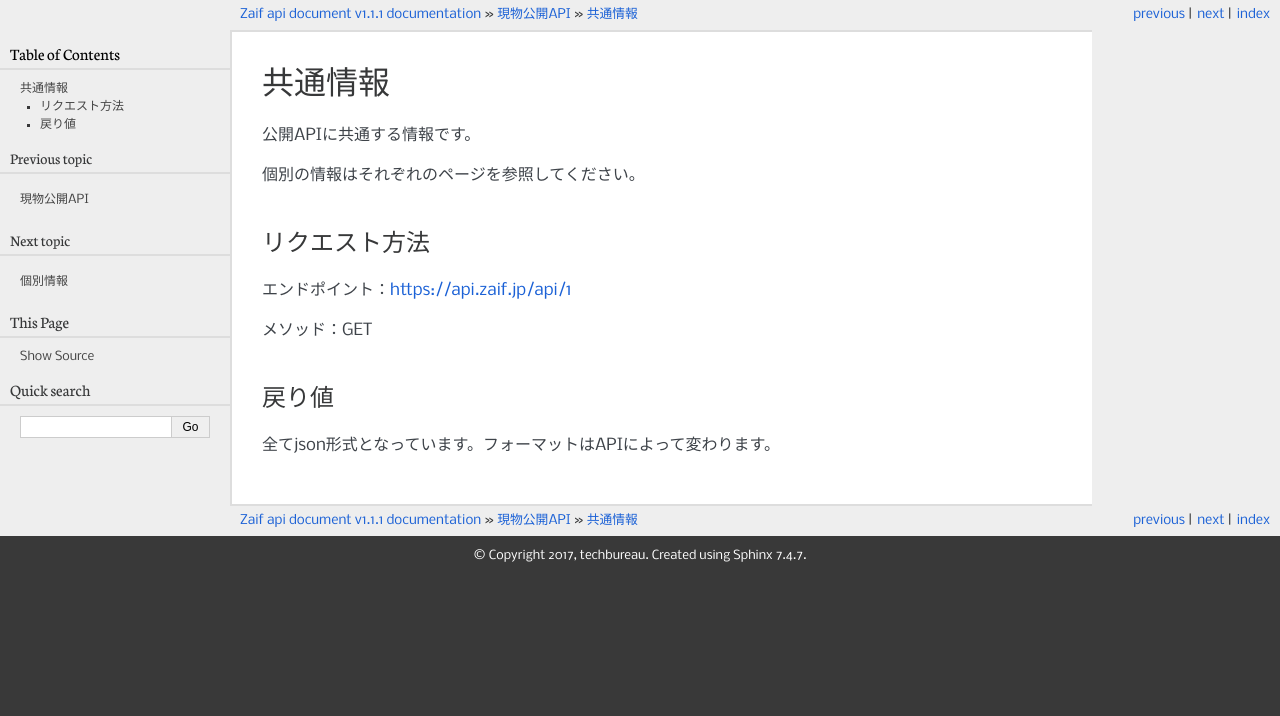
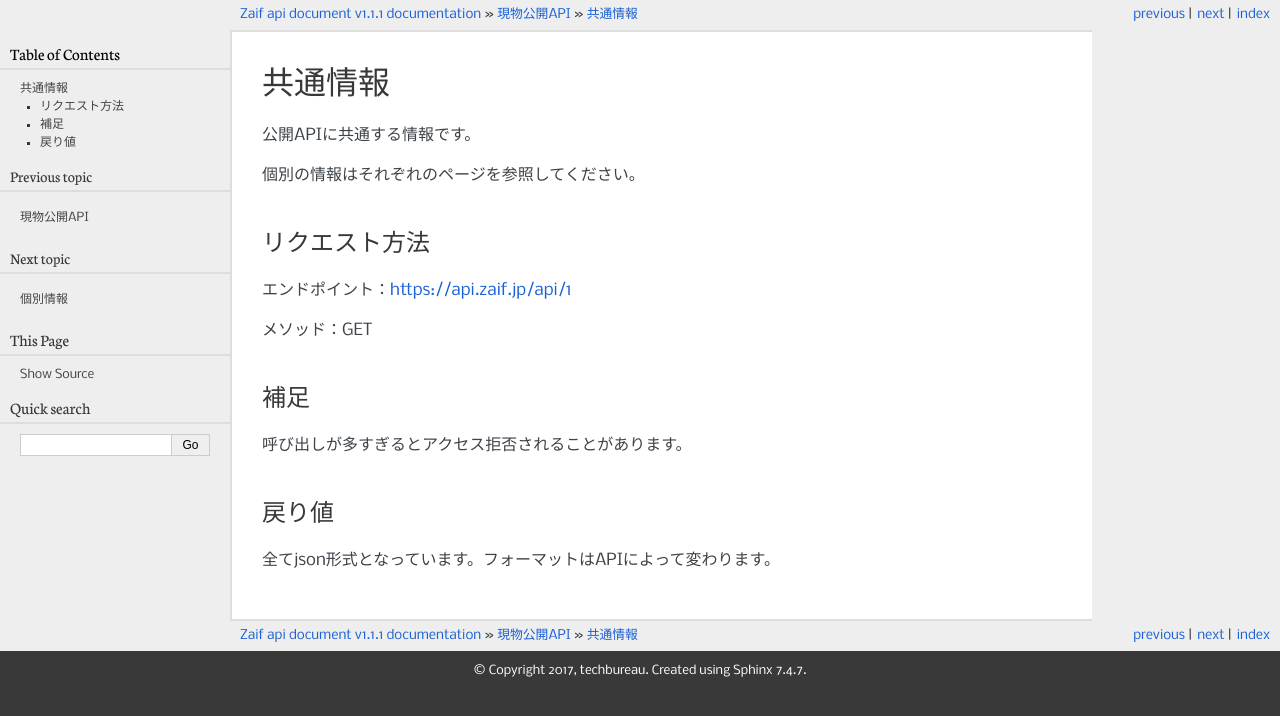
Before and after one commit to techbureau/api-doc, a Sphinx documentation site: the page built from docs/public/1_common.rst, in a window 1280 px wide. Shown: the top 716 px of the page. Built offline with Sphinx 7.4.7, drawn with Linux system fonts in a browser that asks for light colours.

```diff
--- a/docs/public/1_common.rst
+++ b/docs/public/1_common.rst
@@ -13,6 +13,10 @@
 
 メソッド：GET
 
+補足
+==============
+呼び出しが多すぎるとアクセス拒否されることがあります。
+
 戻り値
 ==============
 全てjson形式となっています。フォーマットはAPIによって変わります。
```
